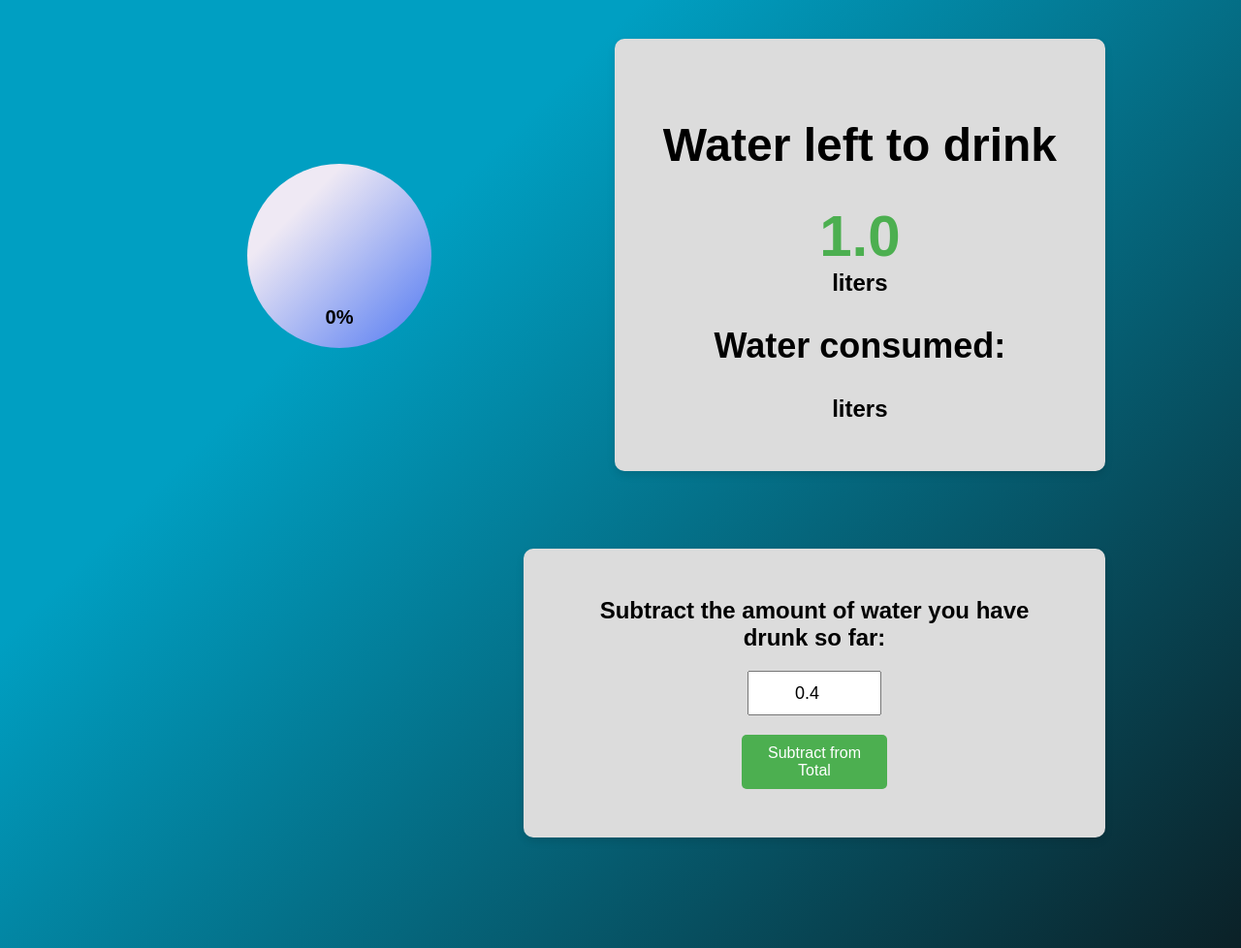
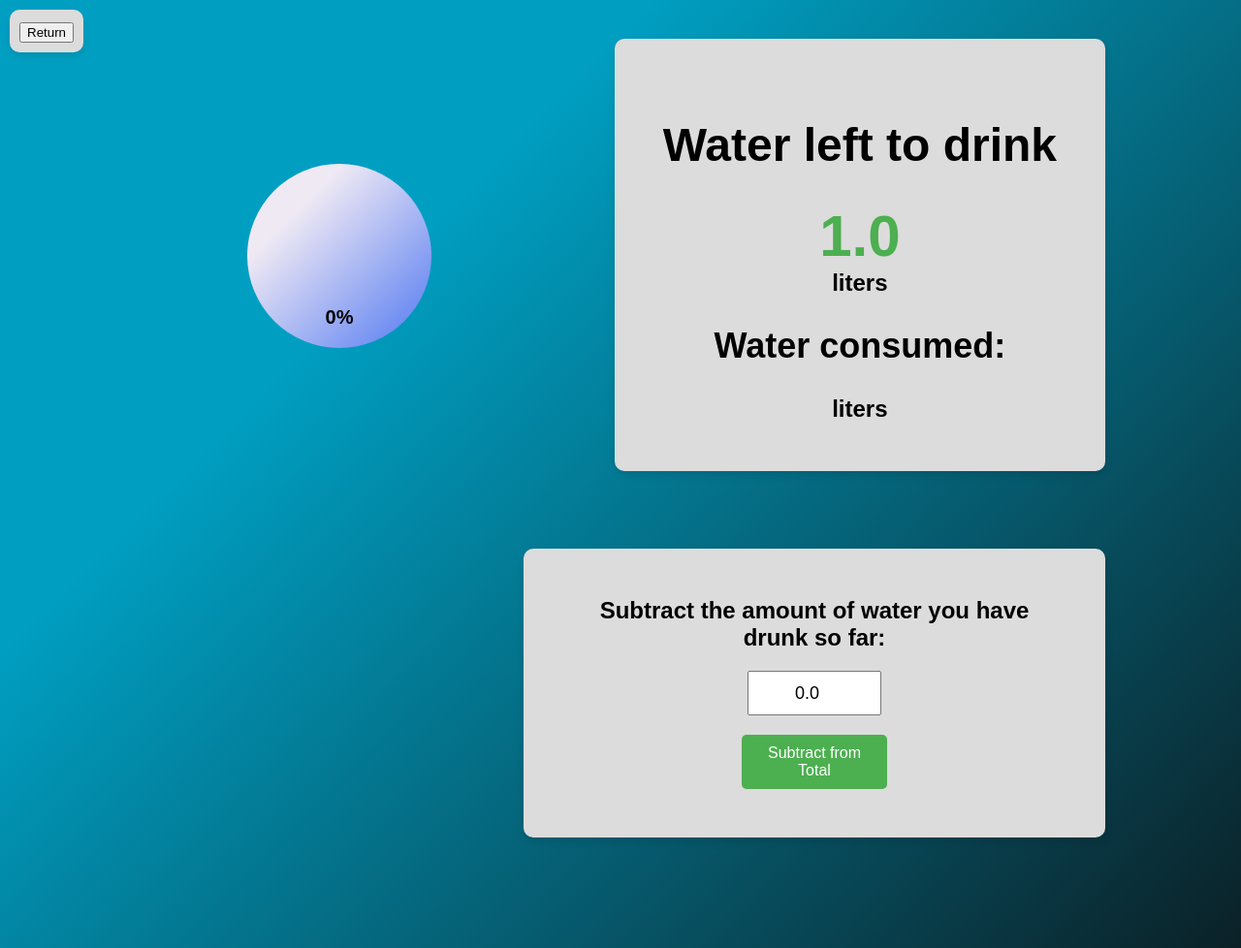
Before and after one commit to andresarriagadafuentes/DAT257GroupProject, a Flask app: page /waterintake in a window 1280 px wide. Shown: the top 978 px of the page at 97% size. Run offline with Flask 3, Linux system fonts and the light colour scheme; the visitor is signed in with stand-in values (Sample User, id 1).

Commit message:
Escape hatch

```diff
--- a/main.py
+++ b/main.py
@@ -48,12 +48,15 @@ def login():
 def yourwaterintake():
     if 'water_intake' in session:
         if request.method == "POST":
+            return redirect("/")
+        if request.method == "POST":
             if request.form['water_detractor']:
                 session['water_intake'] = session['water_intake']-0.4
 
 
     water_intake = session['water_intake']
     return render_template('waterintake.html', water_intake=water_intake)
+
 
 @app.route('/optimal')
 def optimal():
--- a/templates/waterintake.html
+++ b/templates/waterintake.html
@@ -82,9 +82,30 @@ background-image: linear-gradient(315deg, #0d0a0b 0%, #009fc2 74%);
       margin-top: 20px;
       display: block;
     }
+
+    .escape {
+      font-size: 20px;
+      font-weight: bold;
+      margin: 10px;
+
+      float: right;
+      background-color: gainsboro;
+      padding: 10px;
+      border-radius: 10px;
+      box-shadow: 0 4px 8px rgba(0, 0, 0, 0.1);
+      position: fixed;
+    }
+
   </style>
 </head>
 <body>
+<div>
+  <form id="escape" action="#" method="post">
+  <h1 class="escape">
+    <button id="return-button">Return</button>
+  </h1>
+  </form>
+</div>
   <div id="container">
     <div class="result">
       <h1>Water left to drink</h1>
@@ -98,7 +119,7 @@ background-image: linear-gradient(315deg, #0d0a0b 0%, #009fc2 74%);
     <div class="result">
       Subtract the amount of water you have drunk so far:
       <div id="input-box">
-        <input type="number" id="water-input" placeholder="Enter amount of water drank in liters" value="0.4" name="water_detractor">
+        <input type="number" id="water-input" placeholder="Enter amount of water drank in liters" value="0.0" name="water_detractor">
       </div>
       <div>
         <button id="subtract-button">Subtract from Total</button>
@@ -235,6 +256,8 @@ svg{
   const waterGoal = parseFloat(waterIntake);
   document.getElementById('water-intake').textContent = remainingWaterIntake.toFixed(1);
 
+
+
   document.getElementById('subtract-button').addEventListener('click', () => {
     const waterDrank = parseFloat(document.getElementById('water-input').value);
     if (isNaN(waterDrank) || waterDrank <= 0) {
```
